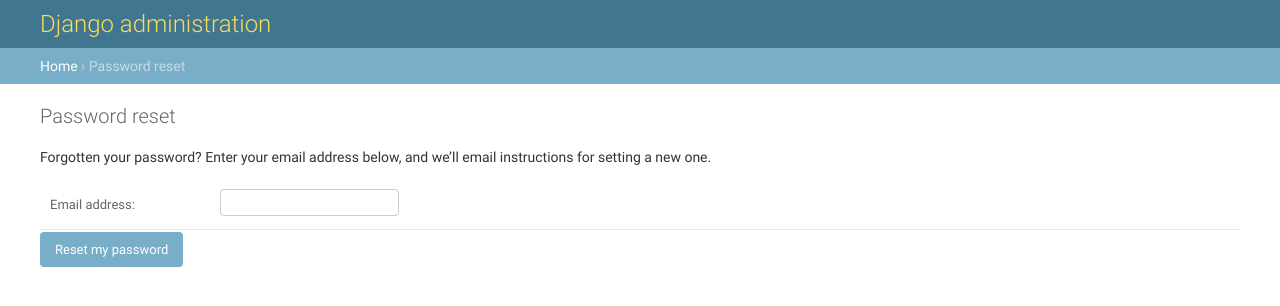
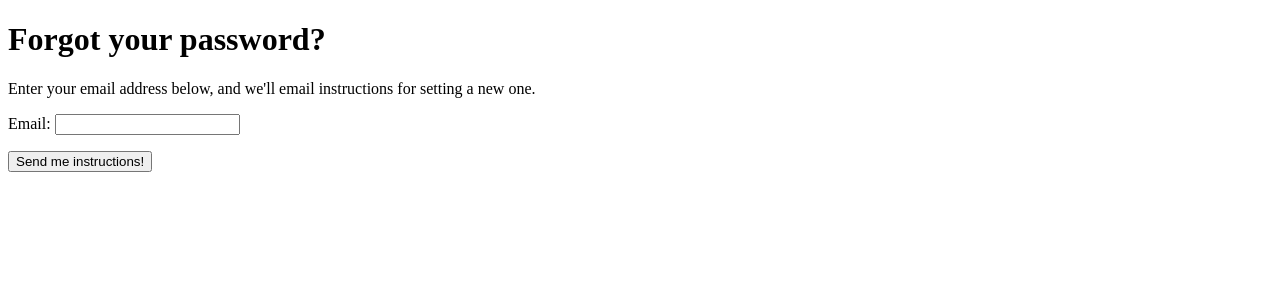
Before and after one commit to jam0ra/Fairtrade-Rewards, a Django app: page /accounts/password_reset/ in a window 1280 px wide. Shown: the top 306 px of the page. Run offline with Django 3.2, Linux system fonts and the light colour scheme.

Commit message:
password reset

```diff
--- a/FairtradeRewards/settings.py
+++ b/FairtradeRewards/settings.py
@@ -122,3 +122,5 @@ USE_TZ = True
 STATIC_URL = '/static/'
 LOGIN_REDIRECT_URL = 'home'
 LOGOUT_REDIRECT_URL = 'home'
+EMAIL_BACKEND = "django.core.mail.backends.filebased.EmailBackend"
+EMAIL_FILE_PATH = str(BASE_DIR.joinpath('sent_emails'))
--- a/templates/registration/login.html
+++ b/templates/registration/login.html
@@ -23,4 +23,5 @@
     </div>
     <button type="submit">Login</button>
 </form>
+<p><a href="{% url 'password_reset' %}">Forgot your password?</a></p>
 {% endblock %}
--- /dev/null
+++ b/templates/registration/password_reset_form.html
@@ -0,0 +1,14 @@
+{% extends 'base.html' %}
+
+{% block title %}Forgot Your Password?{% endblock %}
+
+{% block content %}
+  <h1>Forgot your password?</h1>
+  <p>Enter your email address below, and we'll email instructions for setting a new one.</p>
+
+  <form method="POST">
+    {% csrf_token %}
+    {{ form.as_p }}
+    <input type="submit" value="Send me instructions!">
+  </form>
+{% endblock %}
```
Also changed, not shown: templates/registration/password_reset_done.html (added, +8 -0 lines), db.sqlite3.
